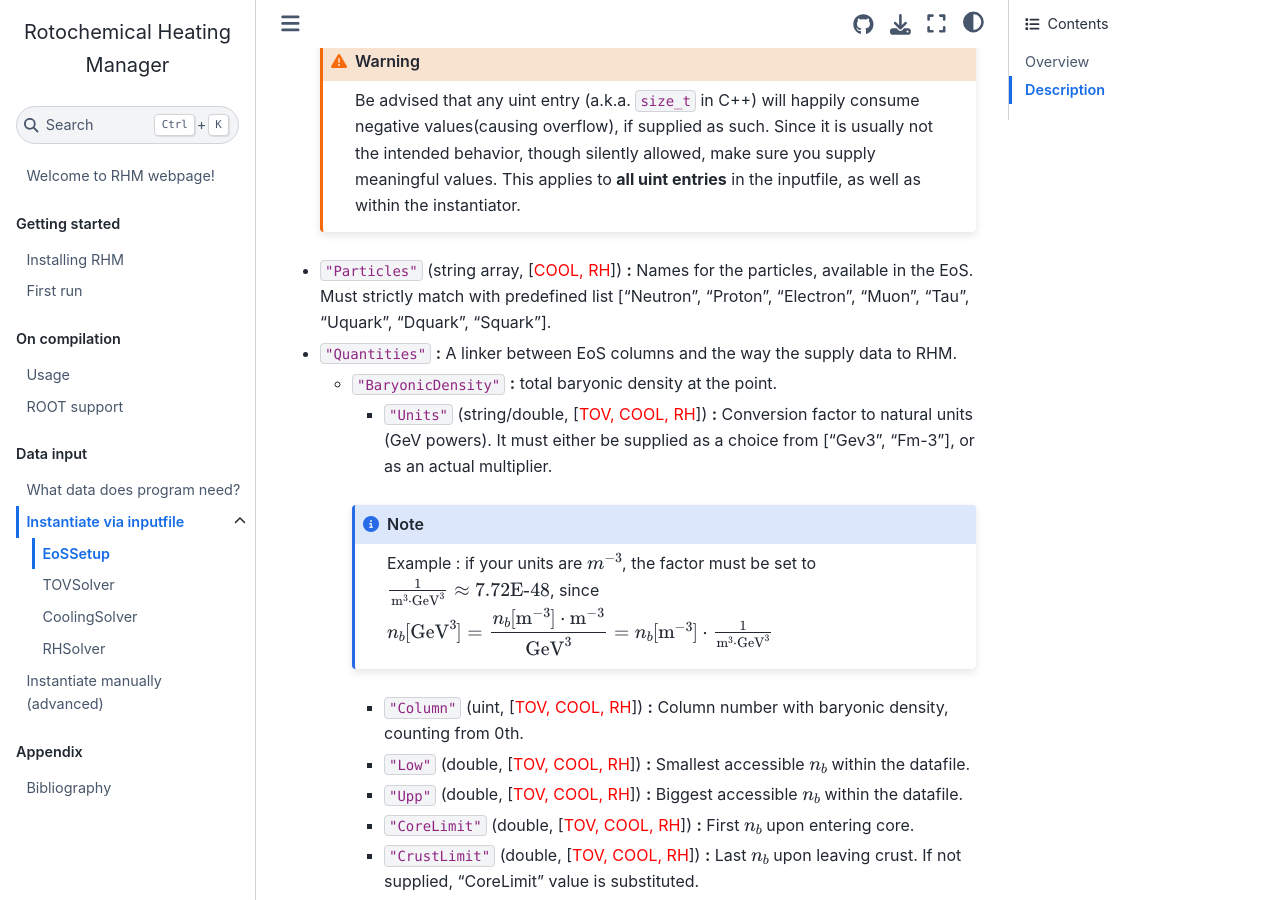
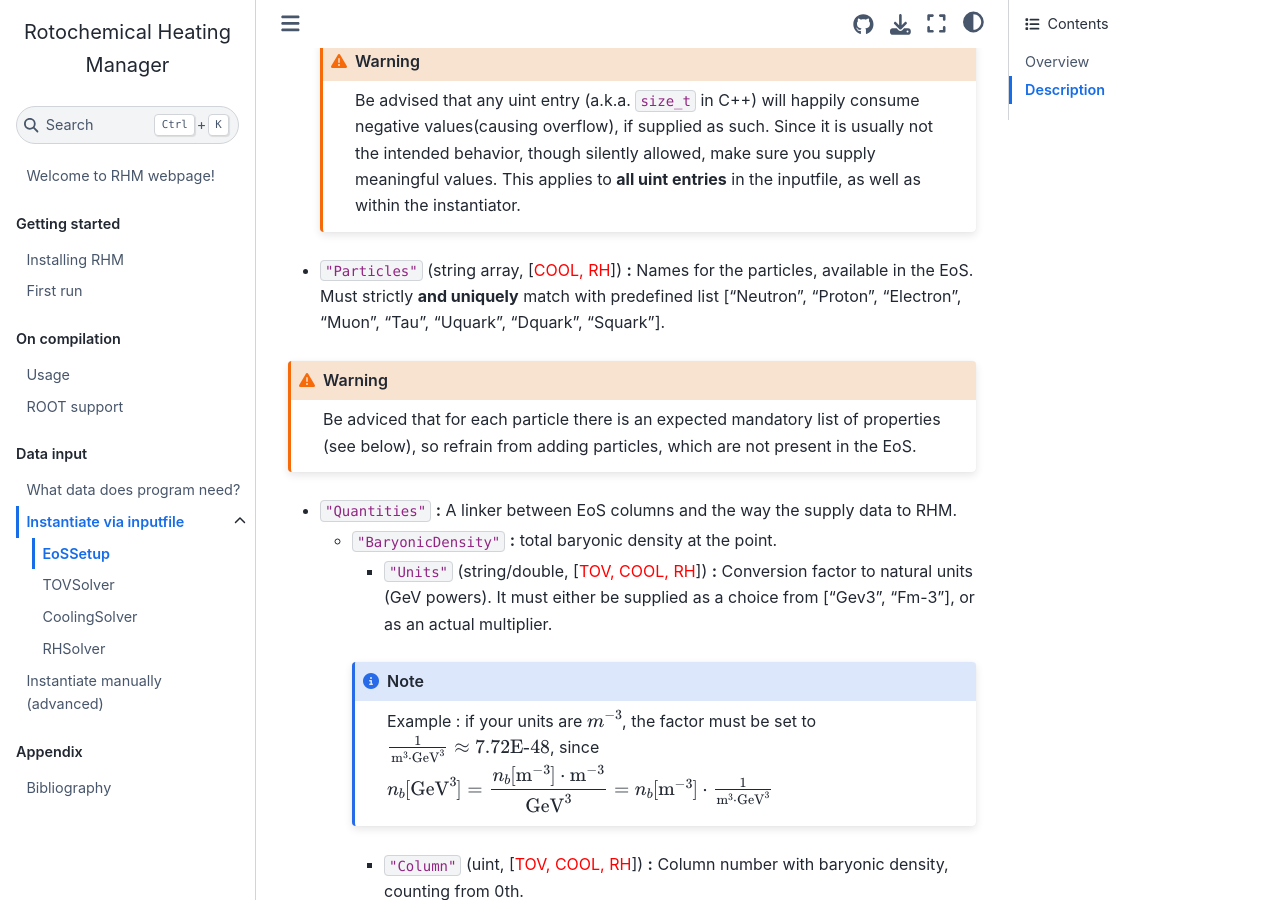
Before and after one commit to Silence2107/Rotochemical-heating-manager, a Jupyter Book: the page built from docs/data_input/inputfile_structure/eos_setup.md, in a window 1280 px wide and 900 px high, scrolled down 916 px. Built offline with Jupyter Book 1.0.4 settings and Sphinx 7.4.7 and the Sphinx Book theme 1.1.4, drawn with Linux system fonts in a browser that asks for light colours; cross-references to code outside the pages are shown as plain code.

Commit message:
Update docs

````diff
--- a/docs/data_input/inputfile_structure/eos_setup.md
+++ b/docs/data_input/inputfile_structure/eos_setup.md
@@ -19,7 +19,10 @@ In order to refer to an example, see <span style="color:blue">_presupplied/Input
     ```{warning}
     Be advised that any uint entry (a.k.a. `size_t` in C++) will happily consume negative values(causing overflow), if supplied as such. Since it is usually not the intended behavior, though silently allowed, make sure you supply meaningful values. This applies to **all uint entries** in the inputfile, as well as within the instantiator.
     ```
-- `"Particles"` (string array, [<span style="color:red">COOL, RH</span>]) **:** Names for the particles, available in the EoS. Must strictly match with predefined list ["Neutron", "Proton", "Electron", "Muon", "Tau", "Uquark", "Dquark", "Squark"].
+- `"Particles"` (string array, [<span style="color:red">COOL, RH</span>]) **:** Names for the particles, available in the EoS. Must strictly **and uniquely** match with predefined list ["Neutron", "Proton", "Electron", "Muon", "Tau", "Uquark", "Dquark", "Squark"].
+```{warning}
+Be adviced that for each particle there is an expected mandatory list of properties (see below), so refrain from adding particles, which are not present in the EoS.
+```
 - `"Quantities"` **:** A linker between EoS columns and the way the supply data to RHM.
     - `"BaryonicDensity"` **:** total baryonic density at the point.
         - `"Units"` (string/double, [<span style="color:red">TOV, COOL, RH</span>]) **:** Conversion factor to natural units (GeV powers). It must either be supplied as a choice from ["Gev3", "Fm-3"], or as an actual multiplier.
````
